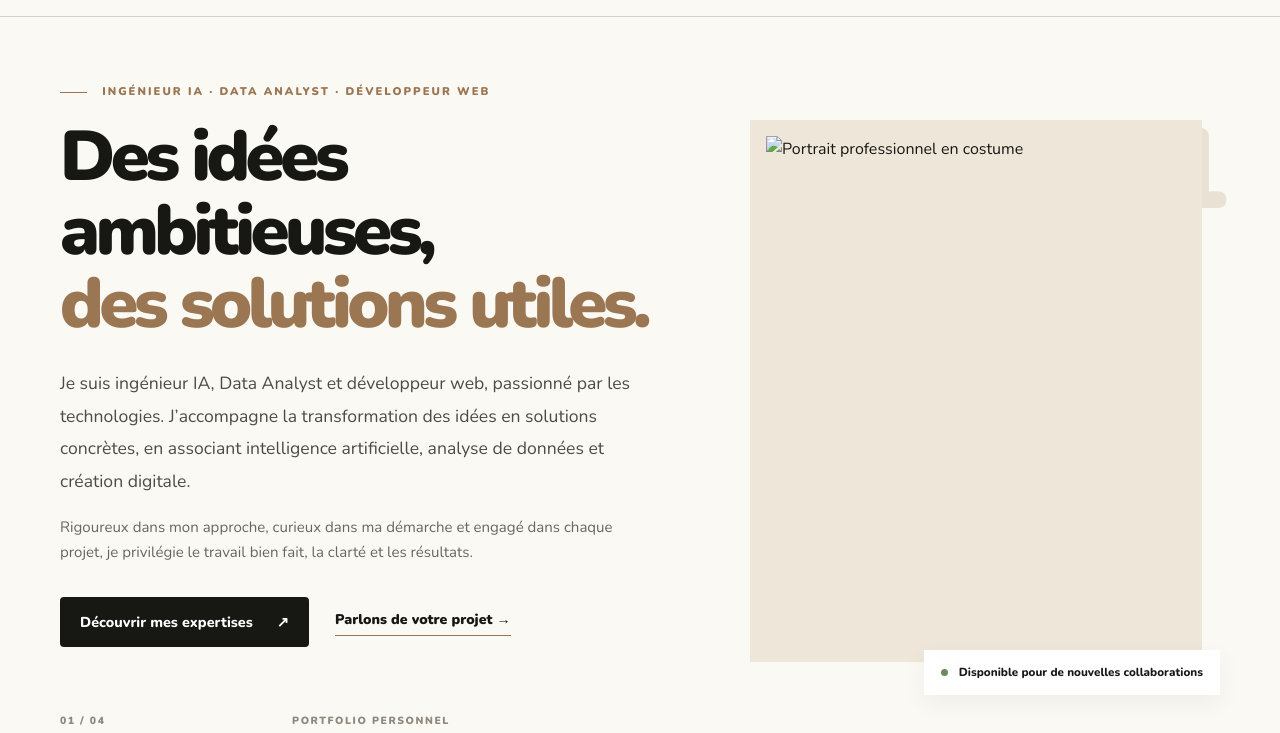
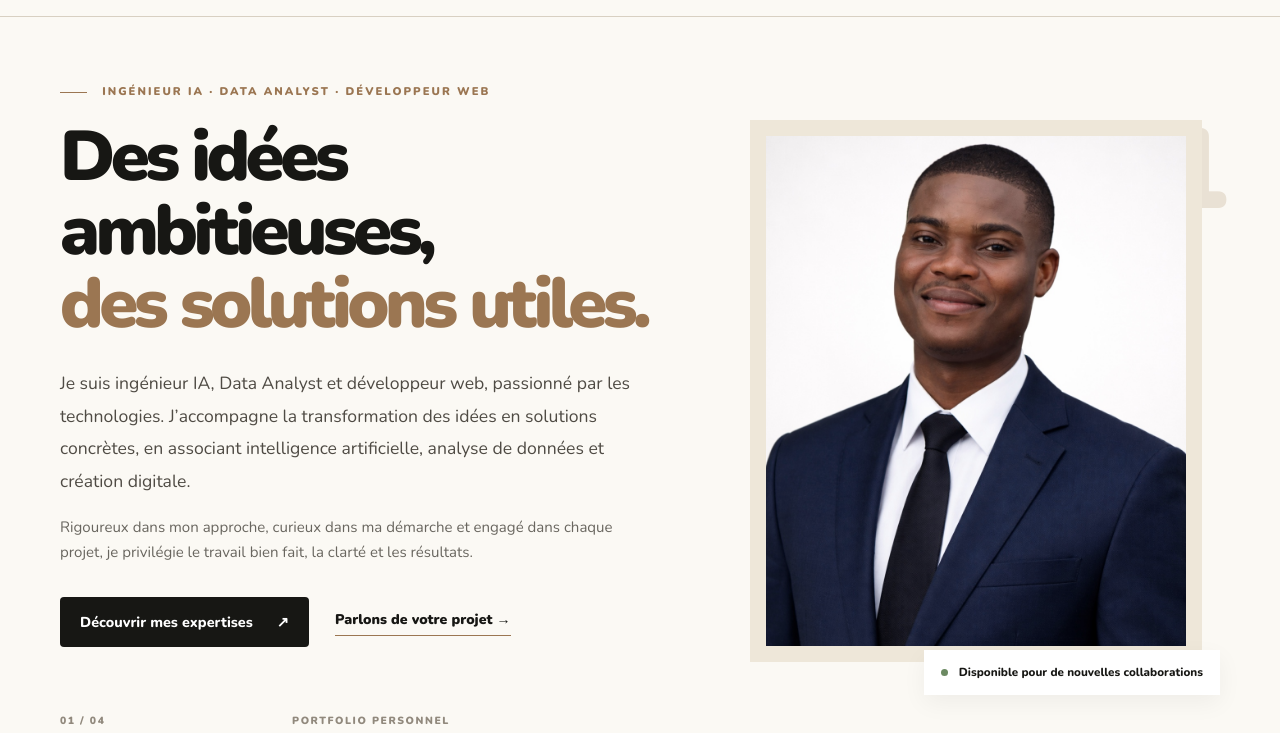
Before and after one commit to Adebayo24-Zim/alimi-anzim.github.io, a plain HTML site: page index.html in a window 1280 px wide. Shown: the part 67-800 px from the top of the page. Drawn offline with nearby package versions, Linux system fonts and the light colour scheme.

Commit message:
Add files via upload

```diff
--- a/index.html
+++ b/index.html
@@ -21,7 +21,7 @@
     <div class="hero-actions"><a class="button button-dark" href="services.html">Découvrir mes expertises <span>↗</span></a><a class="text-link" href="contact.html">Parlons de votre projet <span>→</span></a></div>
     <div class="hero-meta"><span>01 / 04</span><span>PORTFOLIO PERSONNEL</span></div>
   </div>
-  <div class="portrait-wrap"><div class="portrait-frame"><img ./portrait.jpeg.="assets/portrait.jpeg" alt="Portrait professionnel en costume"></div><div class="portrait-caption"><span class="caption-dot"></span> Disponible pour de nouvelles collaborations</div><div class="decor-number">01</div></div>
+  <div class="portrait-wrap"><div class="portrait-frame"><img src="portrait.jpeg" alt="Portrait professionnel en costume"></div><div class="portrait-caption"><span class="caption-dot"></span> Disponible pour de nouvelles collaborations</div><div class="decor-number">01</div></div>
 </section>
 <section class="statement"><div class="section-wrap statement-inner"><p class="eyebrow">MA PHILOSOPHIE</p><h2>La technologie a de la valeur lorsqu’elle <em>résout de vrais problèmes.</em></h2><p>Mon objectif : concevoir des expériences fiables, accessibles et pensées autour des besoins des personnes qui les utilisent.</p></div></section>
 <section class="section-wrap mini-services"><div class="section-heading"><div><p class="eyebrow">CE QUE JE FAIS</p><h2>Mes domaines d’intervention</h2></div><a class="text-link" href="services.html">Voir toutes les expertises →</a></div>
```
